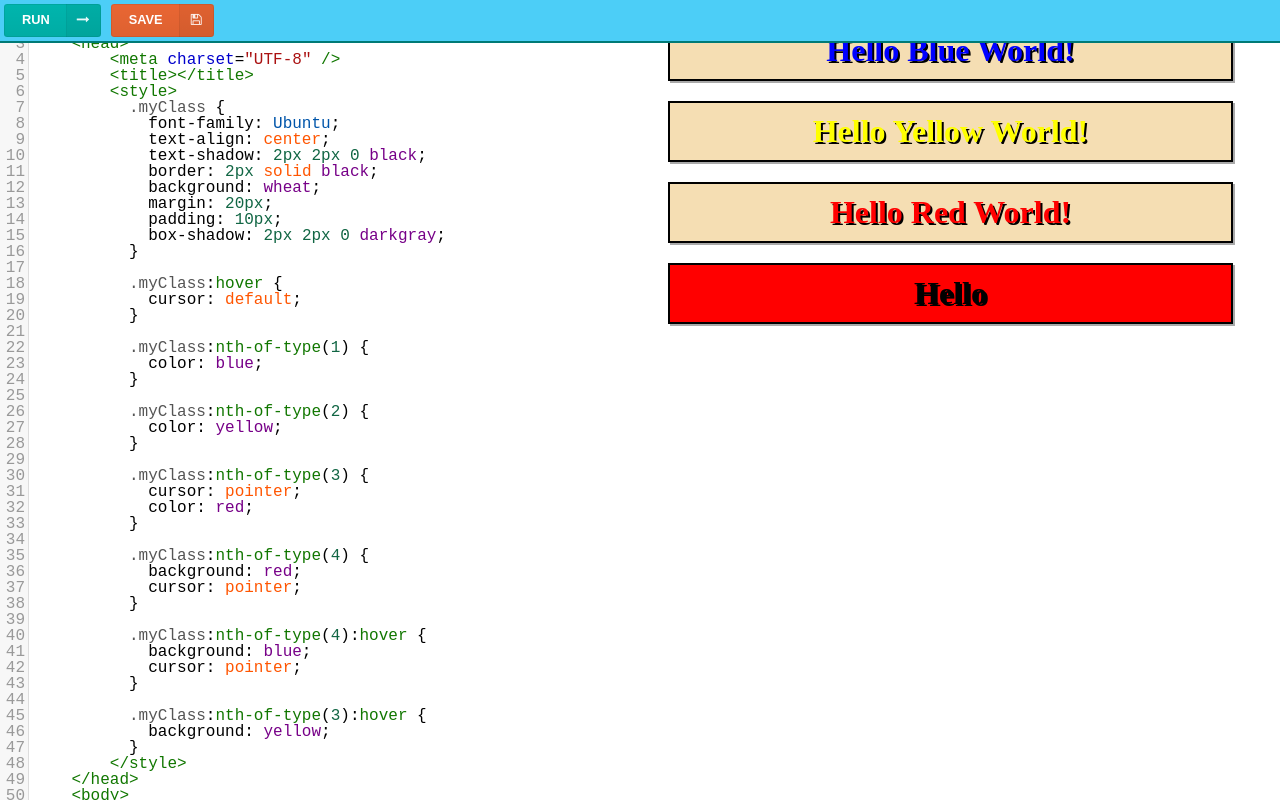
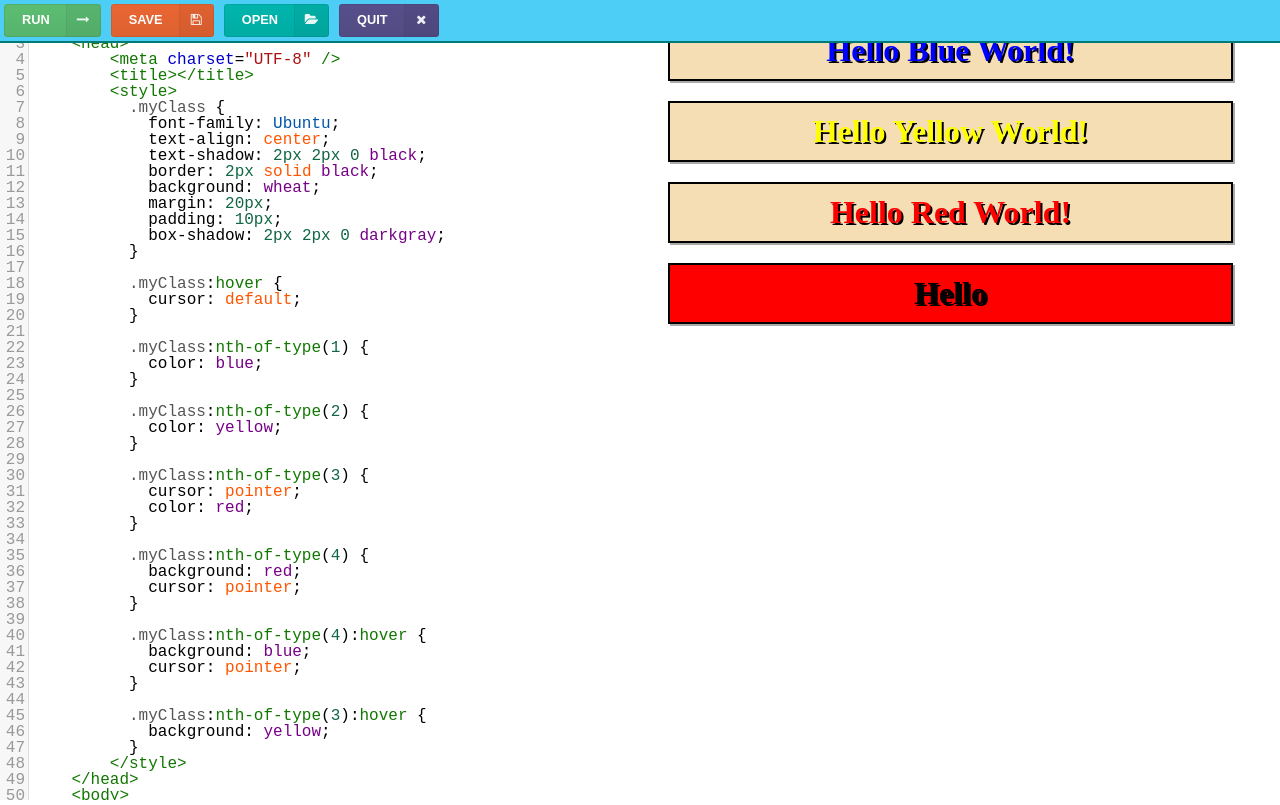
Before and after one commit to IonicaBizau/WebpAgent, a plain HTML site: page index.html in a window 1280 px wide. Drawn offline with nearby package versions, Linux system fonts and the light colour scheme.

Commit message:
Added open and quit buttons.

```diff
--- a/index.html
+++ b/index.html
@@ -23,11 +23,17 @@
         </div>
         <div class="ui two column grid">
             <div class="controls">
-                <button class="ui teal mini right labeled icon button run">
+                <button class="ui green mini right labeled icon button run">
                     Run <i class="tiny right long arrow icon"></i>
                 </button>
                 <button class="ml-s ui orange mini right labeled icon button">
-                    Save <i class="tiny right long save icon"></i>
+                    Save <i class="tiny long save icon"></i>
+                </button>
+                <button class="ml-s ui teal mini right labeled icon button">
+                    Open <i class="tiny long open folder icon"></i>
+                </button>
+                <button class="ml-s ui purple mini right labeled icon button">
+                    Quit <i class="tiny long close icon"></i>
                 </button>
             </div>
 
```
